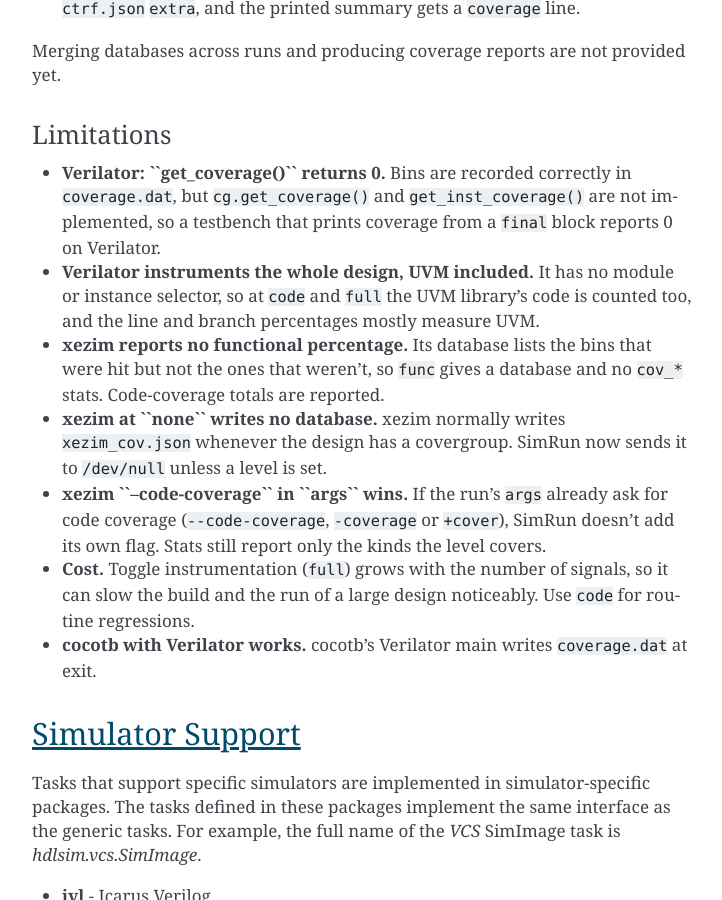
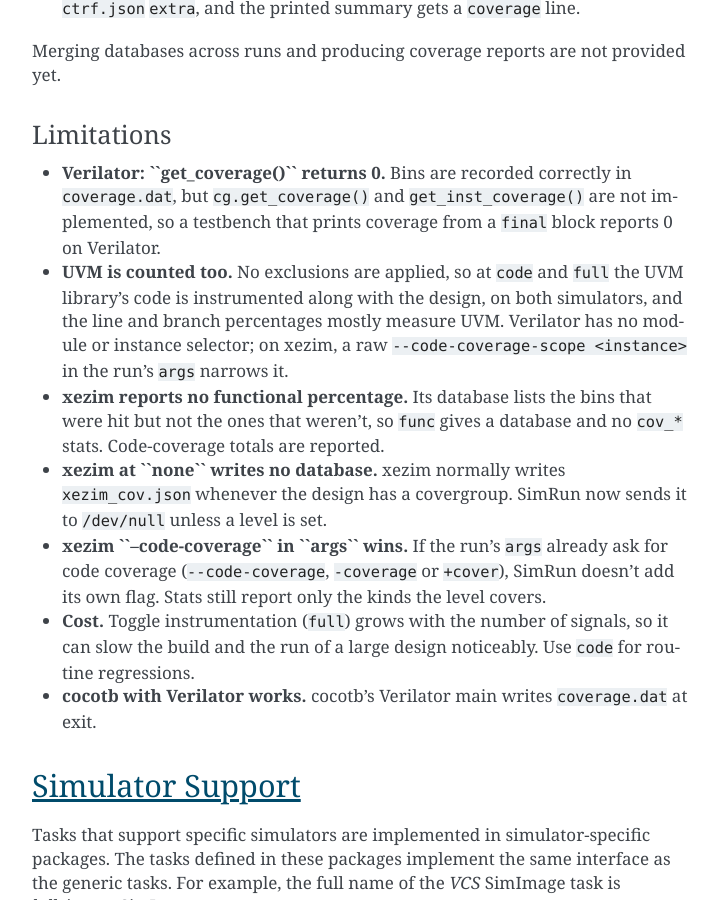
Before and after one commit to dv-flow/dv-flow-libhdlsim, a Sphinx documentation site: the page built from docs/index.rst, in a window 1280 px wide and 900 px high, scrolled down 9027 px. Shown: the whole window, without its empty margins (388-1110 px from the left). Built offline with Sphinx 7.4.7, drawn with Linux system fonts in a browser that asks for light colours.

Commit message:
docs: UVM is counted by xezim's code coverage too
Measured on a small UVM bench: nearly all of xezim's statements at `code`
are UVM, not the DUT, just as on Verilator. Say so, and point at
`--code-coverage-scope <inst>` as the xezim stopgap. Also drop an unused
import.

Co-Authored-By: Claude Opus 5.5 (1M context) <noreply@anthropic.com>

```diff
--- a/docs/index.rst
+++ b/docs/index.rst
@@ -425,9 +425,11 @@ Limitations
   ``coverage.dat``, but ``cg.get_coverage()`` and ``get_inst_coverage()`` are
   not implemented, so a testbench that prints coverage from a ``final`` block
   reports 0 on Verilator.
-* **Verilator instruments the whole design, UVM included.** It has no module
-  or instance selector, so at ``code`` and ``full`` the UVM library's code is
-  counted too, and the line and branch percentages mostly measure UVM.
+* **UVM is counted too.** No exclusions are applied, so at ``code`` and
+  ``full`` the UVM library's code is instrumented along with the design, on
+  both simulators, and the line and branch percentages mostly measure UVM.
+  Verilator has no module or instance selector; on xezim, a raw
+  ``--code-coverage-scope <instance>`` in the run's ``args`` narrows it.
 * **xezim reports no functional percentage.** Its database lists the bins
   that were hit but not the ones that weren't, so ``func`` gives a database
   and no ``cov_*`` stats. Code-coverage totals are reported.
```
Also changed, not shown: docs/skill.md (+4 -1 lines), 2 other files.
